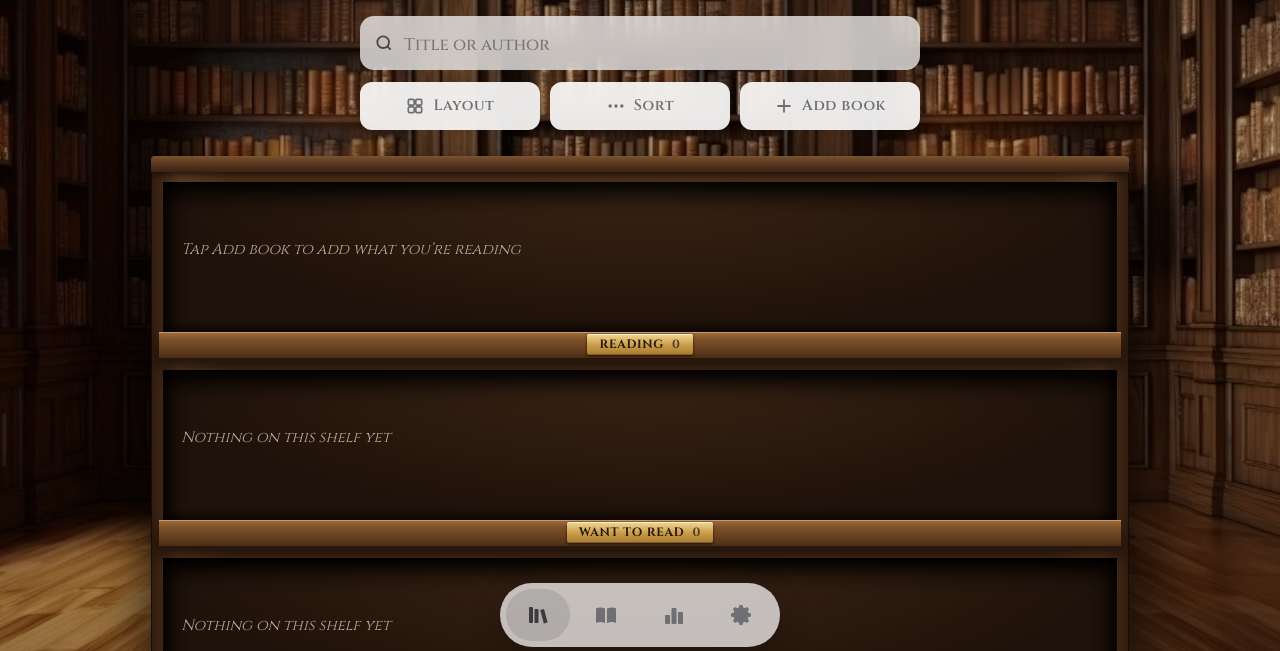
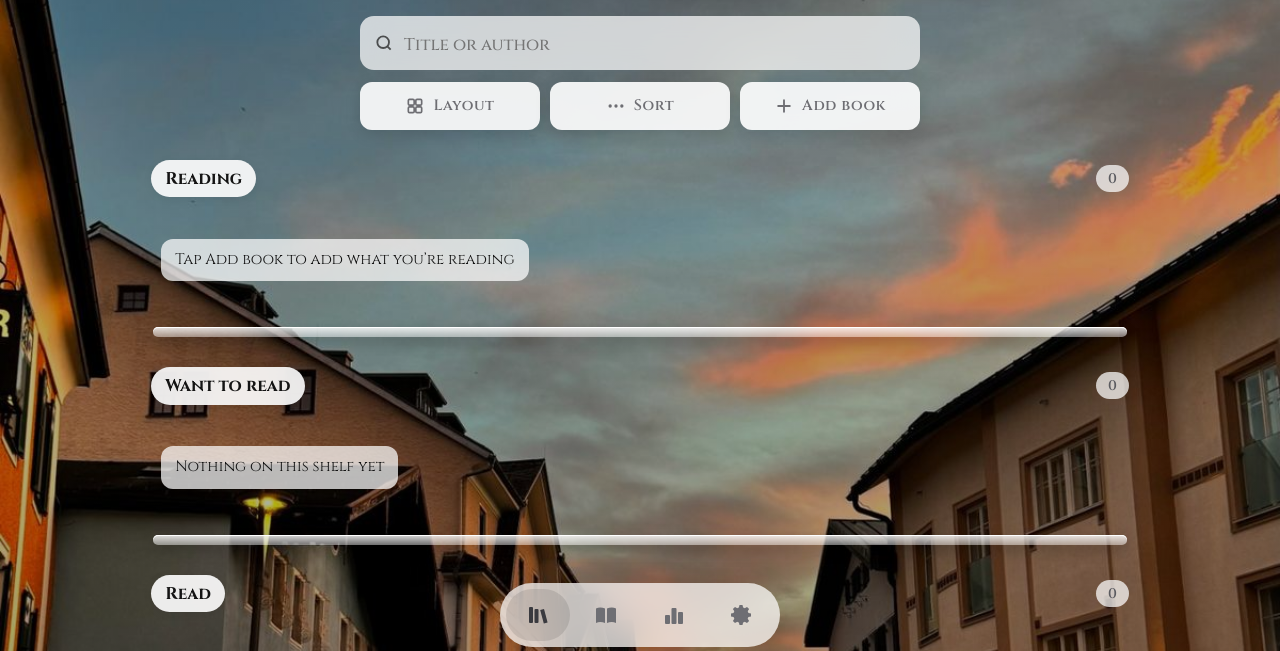
Before and after one commit to catherine0113/catherines-library, a plain HTML site: page index.html in a window 1280 px wide. Shown: the part 137-788 px from the top of the page. Drawn offline with Linux system fonts and the light colour scheme.

Commit message:
Revert to street photo background and glass shelves
Co-Authored-By: Claude Opus 5.5 <noreply@anthropic.com>
Claude-Session: https://claude.ai/code/session_0139cbY4GnkA2agMhb9vt8XS

```diff
--- a/index.html
+++ b/index.html
@@ -16,10 +16,10 @@
 <link href="https://fonts.googleapis.com/css2?family=Cinzel:wght@400;500;600;700&family=Montserrat:wght@500&family=Noto+Serif+TC:wght@400;600;700&display=swap" rel="stylesheet">
 <style>
 /* VOICE: calm, cosy, personal — a reading app you open on a winter evening.
-   IDEA: a real walnut bookcase with brass shelf plates, in a wood-panelled library.
+   IDEA: glass bookshelves floating over an evening street photo at sunset.
    PICTURE: full-bleed drawn landscape behind face-out covers (Reading) and spines (Want to read / Read).
    COLOUR and TYPE: dark grey #3a3a3f accent, frosted white glass, sky blue to peach; Cinzel everywhere below the title (Noto Serif TC for Chinese).
-   LAYOUT: splash, centred title, search + action buttons, bookcase, floating glass tab bar. */
+   LAYOUT: big title + round icon buttons, search, pill-labelled shelves, floating glass tab bar. */
 :root{color-scheme:light dark;
 --ink:light-dark(#141414,#f4f1ee);--grey:light-dark(#6e6e73,#b4b4ba);--mute:light-dark(#5b5b60,#b9b3b0);
 --glass:light-dark(#ffffffb8,#1c1a22b8);--glass2:light-dark(#ffffffe6,#24212bf0);--line:light-dark(#0000001a,#ffffff22);
@@ -33,11 +33,11 @@ body{color:var(--ink);font:16px/1.5 Cinzel,"Noto Serif TC",Georgia,serif;overflo
 button,input,select,textarea{font:inherit;color:inherit}
 button{cursor:pointer}
 :focus-visible{outline:3px solid var(--brass);outline-offset:2px}
-#scene{position:fixed;inset:0;z-index:-1;background:#2a1a10 url(bg-library-small.jpg) center 30%/cover no-repeat}
+#scene{position:fixed;inset:0;z-index:-1;background:#6d8aa6 url(bg-small.jpg) center 35%/cover no-repeat}
 #scene::after{content:"";position:absolute;inset:0;background:linear-gradient(180deg,#0000004d 0%,#00000038 40%,#00000059 100%)}
 :root[data-theme=dark] #scene::after{background:#00000080}
 @media(prefers-color-scheme:dark){:root:not([data-theme=light]) #scene::after{background:#00000080}}
-@media(min-width:701px){#scene{background-image:url(bg-library.jpg)}}
+@media(min-width:701px){#scene{background-image:url(bg.jpg)}}
 .app{max-width:1080px;margin:0 auto;padding:18px max(4vw,16px) 120px;position:relative;z-index:1}
 .actbar{display:grid;grid-template-columns:repeat(3,minmax(0,1fr));gap:10px;max-width:560px;margin:12px auto 0}
 .ab{display:flex;align-items:center;justify-content:center;gap:8px;min-height:48px;padding:10px 12px;border:0;border-radius:12px;background:var(--glass2);color:var(--grey);font:600 15px/1 Cinzel,"Noto Serif TC",Georgia,serif;letter-spacing:.04em;box-shadow:0 4px 16px #0002;backdrop-filter:blur(12px);white-space:nowrap}
@@ -61,15 +61,9 @@ h1 .t2{font:500 clamp(12px,2.4vw,17px)/1 Montserrat,Inter,sans-serif;letter-spac
 .pillh{display:flex;justify-content:space-between;align-items:center;margin:30px 0 10px}
 .pill{background:var(--glass2);backdrop-filter:blur(12px);border-radius:999px;padding:6px 14px;font-weight:700;font-size:17px;box-shadow:0 2px 10px #0001;border:0}
 .cnt{background:var(--glass);border-radius:999px;padding:3px 12px;font-size:14px;font-weight:600;color:var(--mute)}
-.bookcase{margin:26px auto 0;padding:0 12px 12px;border-radius:4px;background:linear-gradient(90deg,#2e1a0d,#5a3920 3%,#4a2d18 8%,#4a2d18 92%,#5a3920 97%,#2e1a0d);box-shadow:0 24px 60px #000c,inset 0 0 0 1px #00000080}
-.crown{height:16px;margin:0 -12px 10px;border-radius:4px 4px 0 0;background:linear-gradient(#7a5330,#5a3920 45%,#3a2312);box-shadow:0 3px 6px #0009}
-.comp{background:radial-gradient(ellipse at 50% 0%,#3a2414 0%,#1f120a 70%),#1f120a;box-shadow:inset 0 14px 22px #000d,inset 8px 0 14px #0009,inset -8px 0 14px #0009}
-.row{display:flex;align-items:flex-end;gap:2px;padding:18px 12px 0;overflow-x:auto;scroll-snap-type:x proximity;min-height:150px}
+.row{display:flex;align-items:flex-end;gap:4px;padding:10px 10px 0;overflow-x:auto;scroll-snap-type:x proximity;min-height:120px}
 .row.cov{gap:16px}
-.plank{position:relative;height:26px;margin:0 -4px 12px;background:linear-gradient(#a06b3c,#7d5129 30%,#5e3b1d 75%,#4a2d16);box-shadow:inset 0 1px 0 #c99a6a,0 4px 0 #2a170b,0 10px 16px #000a;display:flex;align-items:center;justify-content:center}
-#shelves>.plank:last-child{margin-bottom:0}
-.plate{display:inline-flex;align-items:center;gap:8px;padding:3px 12px;border-radius:2px;background:linear-gradient(#f1d896,#c79a47 55%,#a87a2e);color:#2a1a0c;font:700 12px/1.2 Cinzel,"Noto Serif TC",Georgia,serif;letter-spacing:.06em;text-transform:uppercase;box-shadow:inset 0 1px 0 #fff9,inset 0 -1px 0 #0004,0 1px 3px #000a;white-space:nowrap}
-.plate b{font-weight:700;opacity:.75}
+.glassplank{height:10px;border-radius:6px;background:linear-gradient(#ffffffd8,#ffffff70);box-shadow:0 6px 14px #0003,inset 0 1px 0 #fff;margin:0 2px}
 .cover{flex:none;scroll-snap-align:start;width:118px;height:176px;border:0;border-radius:3px 6px 6px 3px;padding:12px 10px;display:flex;flex-direction:column;justify-content:space-between;text-align:center;color:#fff;
  box-shadow:inset 5px 0 0 #0002,inset 6px 0 0 #ffffff22,0 10px 18px #0004;transition:transform .2s;position:relative;overflow:hidden}
 .cover:hover,.cover:focus-visible,.spine:hover,.spine:focus-visible{transform:translateY(-8px)}
@@ -93,13 +87,11 @@ h1 .t2{font:500 clamp(12px,2.4vw,17px)/1 Montserrat,Inter,sans-serif;letter-spac
 .coverbox{display:flex;gap:8px;flex-wrap:wrap;margin-top:14px}.coverbox .btn{font-size:14px;padding:8px 14px;text-decoration:none;color:inherit;display:inline-flex;align-items:center}
 .drop{outline:3px dashed var(--wine);outline-offset:-8px}
 .cover .prog{position:absolute;left:0;right:0;bottom:0;height:5px;background:#0003}.cover .prog i{display:block;height:100%;background:#fff}
-.spine{position:relative;flex:none;scroll-snap-align:start;border:0;padding:24px 0 22px;border-radius:2px 2px 1px 1px;display:flex;flex-direction:column;align-items:center;gap:8px;
+.spine{flex:none;scroll-snap-align:start;border:0;padding:12px 0;border-radius:2px 2px 1px 1px;display:flex;flex-direction:column;align-items:center;gap:8px;
  box-shadow:inset 3px 0 0 #ffffff26,inset -3px 0 0 #0002,0 6px 10px #0003;transition:transform .2s}
-.spine::before,.spine::after{content:"";position:absolute;left:0;right:0;height:7px;pointer-events:none;border-top:1.5px solid #e2c27a99;border-bottom:1.5px solid #e2c27a99}
-.spine::before{top:8px}.spine::after{bottom:8px}
 .spine span{writing-mode:vertical-rl;font:700 12px/1 Cinzel,"Noto Serif TC",Georgia,serif;letter-spacing:.06em;text-transform:uppercase;white-space:nowrap;overflow:hidden;text-overflow:ellipsis;max-height:100%}
 .spine small{writing-mode:vertical-rl;font:600 9px/1 Cinzel,"Noto Serif TC",Georgia,serif;letter-spacing:.08em;text-transform:uppercase;opacity:.75;white-space:nowrap;margin-top:auto}
-.empty{font-size:15px;color:#e9dcc6;opacity:.75;padding:10px 6px;align-self:center;margin-bottom:30px;font-style:italic}
+.empty{font-size:15px;color:var(--ink);background:var(--glass);padding:10px 14px;border-radius:12px;align-self:center;margin-bottom:24px}
 .card{background:var(--glass2);backdrop-filter:blur(16px);border-radius:20px;padding:20px;box-shadow:0 8px 30px #0002}
 .goal{display:flex;gap:20px;align-items:center;flex-wrap:wrap;margin-top:22px}
 .ring{width:84px;height:84px;flex:none}
@@ -193,9 +185,9 @@ textarea{resize:vertical;min-height:80px}
       <button class="ab" id="moreBtn" aria-label="Sort and options"><svg viewBox="0 0 24 24" fill="currentColor"><circle cx="5" cy="12" r="2"/><circle cx="12" cy="12" r="2"/><circle cx="19" cy="12" r="2"/></svg><span>Sort</span></button>
       <button class="ab" id="addBtn" aria-label="Add a book"><svg viewBox="0 0 24 24" fill="none" stroke="currentColor" stroke-width="2.2" stroke-linecap="round"><path d="M12 5v14M5 12h14"/></svg><span>Add book</span></button>
     </div>
-    <div class="bookcase"><div class="crown"></div><div id="shelves"></div></div>
+    <div id="shelves"></div>
     <div class="card goal" id="goalCard"></div>
-    <p class="note" id="saveNote" style="margin-top:12px;color:#efe3cf;opacity:.85;text-align:center;text-shadow:0 1px 4px #000">Loading…</p>
+    <p class="note" id="saveNote" style="margin-top:12px;color:var(--ink);opacity:.8">Loading…</p>
   </section>
 
   <section id="vNotes" hidden>
@@ -395,7 +387,8 @@ function render(){
   $('#shelves').innerHTML=['reading','want','done'].map(s=>{
     const bs=list.filter(b=>b.status===s);
     const asCover=meta.layout==='covers'||(meta.layout==='mixed'&&s==='reading');
-    return `<div class="comp"><div class="row${asCover?' cov':''}">${bs.length?bs.map(asCover?b=>cover(b):spine).join(''):`<span class="empty">${q?'No matches':s==='reading'?'Tap Add book to add what you’re reading':'Nothing on this shelf yet'}</span>`}</div></div><div class="plank"><span class="plate">${ST[s]}<b>${bs.length}</b></span></div>`;
+    return `<div class="pillh"><span class="pill">${ST[s]}</span><span class="cnt">${bs.length}</span></div>
+    <div class="row${asCover?' cov':''}">${bs.length?bs.map(asCover?b=>cover(b):spine).join(''):`<span class="empty">${q?'No matches':s==='reading'?'Tap Add book to add what you’re reading':'Nothing on this shelf yet'}</span>`}</div><div class="glassplank"></div>`;
   }).join('');
   const p=pace(),y=new Date().getFullYear(),r=Math.min(1,p.done/Math.max(1,meta.goal)),C=2*Math.PI*36;
   $('#goalCard').innerHTML=`<svg class="ring" viewBox="0 0 84 84"><circle cx="42" cy="42" r="36" fill="none" stroke="var(--line)" stroke-width="8"/><circle cx="42" cy="42" r="36" fill="none" stroke="var(--wine)" stroke-width="8" stroke-linecap="round" stroke-dasharray="${C*r} ${C}" transform="rotate(-90 42 42)"/><text x="42" y="48" text-anchor="middle" font-size="20" font-weight="700" font-family='Cinzel,Georgia,serif' fill="currentColor">${p.done}</text></svg>
--- a/sw.js
+++ b/sw.js
@@ -1,6 +1,6 @@
 // Offline support: app files are cached; the page itself is fetched fresh when online.
-const C='library-v12';
-const SHELL=['./','index.html','manifest.webmanifest','icon.svg','icon-192.png','zxing.min.js','bg.jpg','bg-small.jpg','bg-library.jpg','bg-library-small.jpg','sync.js','firebase-config.js'];
+const C='library-v11';
+const SHELL=['./','index.html','manifest.webmanifest','icon.svg','icon-192.png','zxing.min.js','bg.jpg','bg-small.jpg','sync.js','firebase-config.js'];
 self.addEventListener('install',e=>{e.waitUntil(caches.open(C).then(c=>c.addAll(SHELL)));self.skipWaiting()});
 self.addEventListener('activate',e=>{e.waitUntil(caches.keys().then(ks=>Promise.all(ks.filter(k=>k!==C).map(k=>caches.delete(k)))));self.clients.claim()});
 self.addEventListener('fetch',e=>{
```
Also changed, not shown: bg-library-small.jpg (deleted), bg-library.jpg (deleted).
